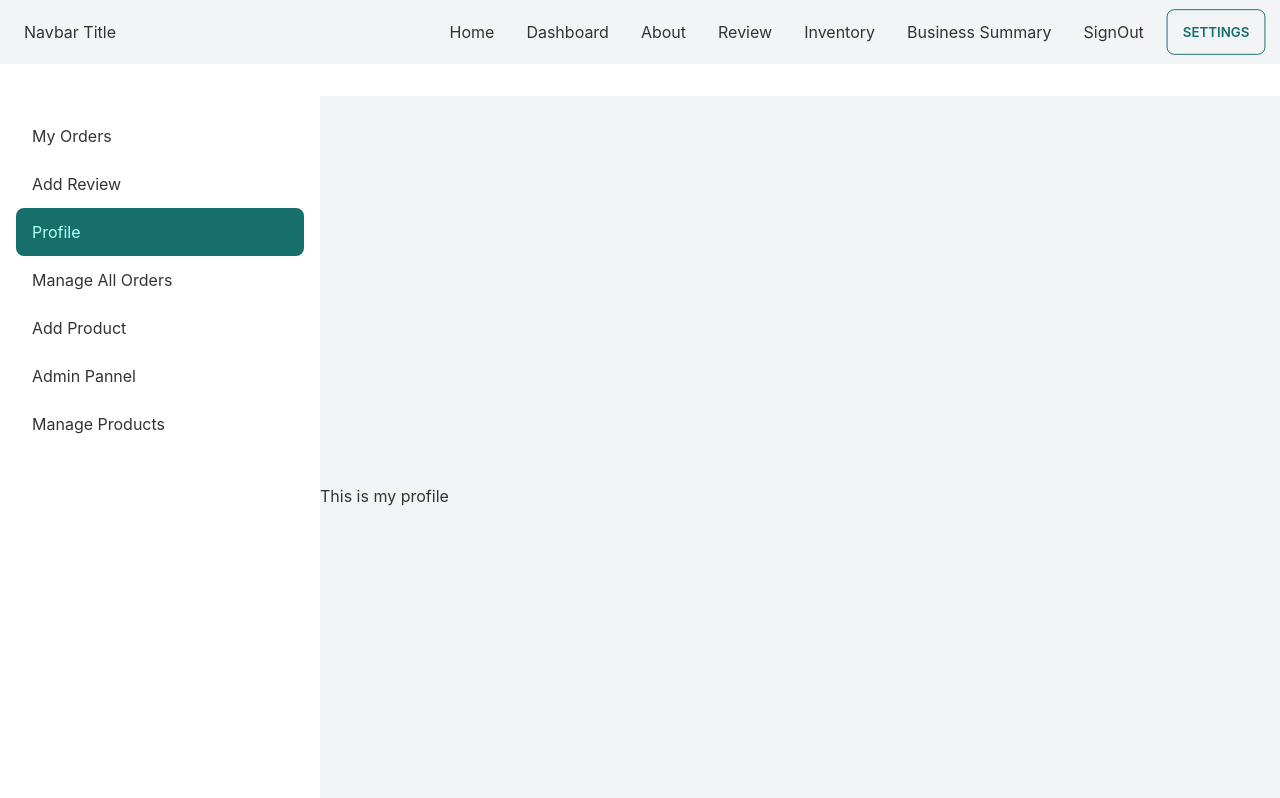
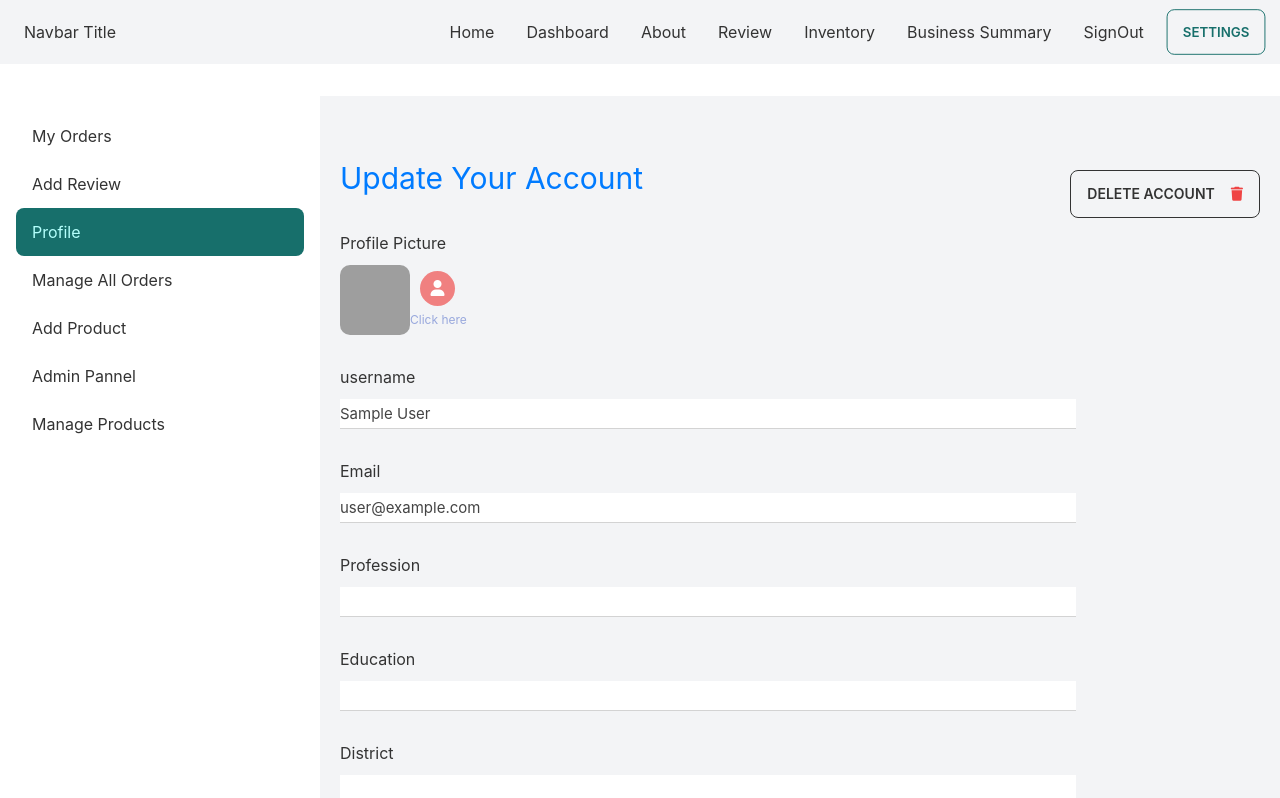
Before and after one commit to Amenakter/manufacturar-website--client, a React (Create React App) app: page /dashboard/profile in a window 1280 px wide. Built offline with nearby package versions, Linux system fonts and the light colour scheme; no server answers; sample sign-in values are in the browser's storage; grey boxes are pictures that could not be loaded.

Commit message:
myprofile

```diff
--- a/public/index.html
+++ b/public/index.html
@@ -1,20 +1,21 @@
 <!DOCTYPE html>
 <html lang="en">
+
 <head>
   <meta charset="utf-8" />
   <link rel="icon" href="%PUBLIC_URL%/favicon.ico" />
   <meta name="viewport" content="width=device-width, initial-scale=1" />
   <meta name="theme-color" content="#000000" />
-    <meta
-      name="description"
-      content="Web site created using create-react-app"
-    />
+  <meta name="description" content="Web site created using create-react-app" />
   <link rel="apple-touch-icon" href="%PUBLIC_URL%/logo192.png" />
   <!--
       manifest.json provides metadata used when your web app is installed on a
       user's mobile device or desktop. See https://developers.google.com/web/fundamentals/web-app-manifest/
     -->
   <link rel="manifest" href="%PUBLIC_URL%/manifest.json" />
+  <link rel="stylesheet" href="https://cdnjs.cloudflare.com/ajax/libs/font-awesome/6.0.0-beta3/css/all.min.css"
+    integrity="sha512-Fo3rlrZj/k7ujTnHg4CGR2D7kSs0v4LLanw2qksYuRlEzO+tcaEPQogQ0KaoGN26/zrn20ImR1DfuLWnOo7aBA=="
+    crossorigin="anonymous" referrerpolicy="no-referrer" />
   <!--
       Notice the use of %PUBLIC_URL% in the tags above.
       It will be replaced with the URL of the `public` folder during the build.
@@ -26,6 +27,7 @@
     -->
   <title>React App</title>
 </head>
+
 <body>
   <noscript>You need to enable JavaScript to run this app.</noscript>
   <div id="root"></div>
@@ -40,4 +42,5 @@
       To create a production bundle, use `npm run build` or `yarn build`.
     -->
 </body>
+
 </html>
--- /dev/null
+++ b/src/Component/Dashboard/MyProfile.css
@@ -0,0 +1,92 @@
+.setting {
+    display: flex;
+}
+
+.settingImg {
+    display: flex;
+    align-items: center;
+    margin: 10px 0;
+}
+
+.settingImg>img {
+    width: 70px;
+    height: 70px;
+    object-fit: cover;
+    border-radius: 10px;
+
+}
+
+.setting-1 {
+    flex: 6;
+    padding: 20px;
+}
+
+.setting2 {
+    display: flex;
+    align-items: center;
+    justify-content: space-between;
+}
+
+.accUp {
+    font-size: 30px;
+    color: rgb(0, 123, 255);
+    margin-bottom: 30px;
+
+}
+
+.delAcc {
+    font-size: 14px;
+    cursor: pointer;
+
+}
+
+.formSetting {
+    display: flex;
+    flex-direction: column;
+    width: 80%;
+}
+
+.updatePic {
+    width: 35px;
+    height: 35px;
+    border-radius: 50%;
+    background-color: lightcoral;
+    align-items: center;
+    justify-content: center;
+    color: white;
+    margin-left: 10px;
+    display: flex;
+    cursor: pointer;
+}
+
+.settingForm {
+    display: flex;
+    flex-direction: column;
+}
+
+.settingForm>label {
+    font-size: 16px;
+    margin-top: 20px;
+}
+
+.settingForm>input {
+    color: #444;
+    margin: 10px 0;
+    border: none;
+    border-bottom: 1px solid lightgray;
+    height: 30px;
+    font-size: 15px;
+
+}
+
+.settingBtn {
+    width: 80px;
+    height: 40px;
+    background-color: teal;
+    color: white;
+    border: none;
+    border-radius: 10px;
+    align-self: center;
+    cursor: pointer;
+    margin-bottom: 20px;
+}
--- a/src/Component/Dashboard/MyProfile.js
+++ b/src/Component/Dashboard/MyProfile.js
@@ -1,11 +1,55 @@
 import React from 'react';
+import { useAuthState } from 'react-firebase-hooks/auth';
+import auth from '../../firebase.intit';
+import './MyProfile.css'
 
 const MyProfile = () => {
+    const [user] = useAuthState(auth)
     return (
-        <div>
-            <h3>This is my profile</h3>
+        <div className='setting h-screen  mt-20 '>
+            <div className="setting-1">
+                <div className="setting2">
+
+                    <span className='accUp'>Update Your Account</span>
+                    <button className='btn btn-outline hover:btn-error' >
+                        <span className='delAcc'>Delete Account</span>
+                        <i className="editIcon fas fa-trash ml-4 text-red-500"></i>
+                    </button>
+                </div>
+                <form className='formSetting'>
+                    <label htmlFor="">Profile Picture</label>
+                    <div className="settingImg" >
+                        <img src="https://media.cdnandroid.com/item_images/991883/imagen-cute-wallpapers-glamorous-kawaii-cool-sparkly-0big.jpg"
+                            alt="" />
+                        <label htmlFor="FileInput">
+                            <i className="updatePic fas fa-user"></i>
+                            <span className='text-xs text-info'>Click here</span>
+                            <input type="file" id='FileInput' style={{ display: "none" }} />
+
+                        </label>
+                    </div>
+                    <div className="settingForm ">
+                        <label >username</label>
+                        <input type="text" value={user?.displayName} />
+                        <label >Email</label>
+                        <input type="text" value={user?.email} />
+                        <label >Profession</label>
+                        <input type="text" />
+
+                        <label >Education</label>
+                        <input type="text" />
+                        <label >District</label>
+                        <input type="text" />
+                        <label >Your Hoby</label>
+                        <input type="text" />
+                    </div>
+                    <button className='settingBtn' >Update</button>
+                </form>
+
+            </div>
+
         </div>
-    );
+    )
 };
 
 export default MyProfile;
--- a/src/Component/pages/Review.js
+++ b/src/Component/pages/Review.js
@@ -3,7 +3,7 @@ import React from 'react';
 const Review = () => {
     return (
         <div>
-            <h1> this is review section</h1>
+
         </div>
     );
 };
```
Lines whose indentation alone changed are shown as unchanged.
